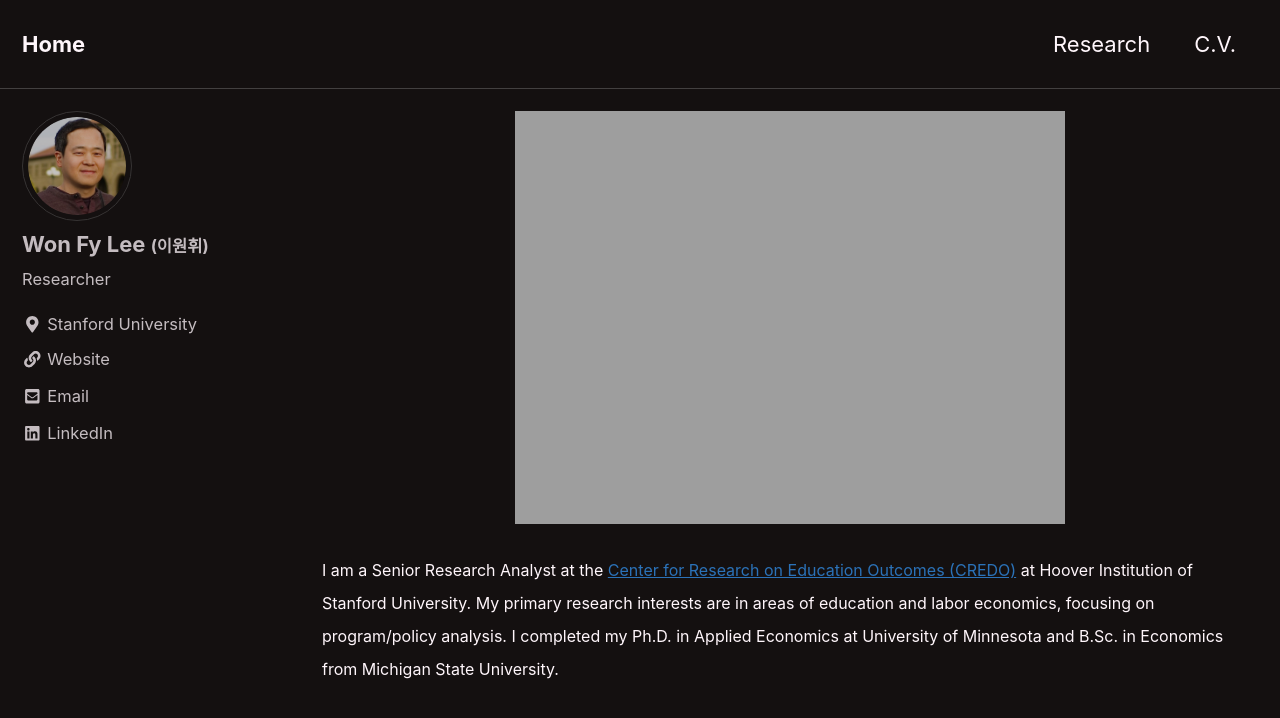
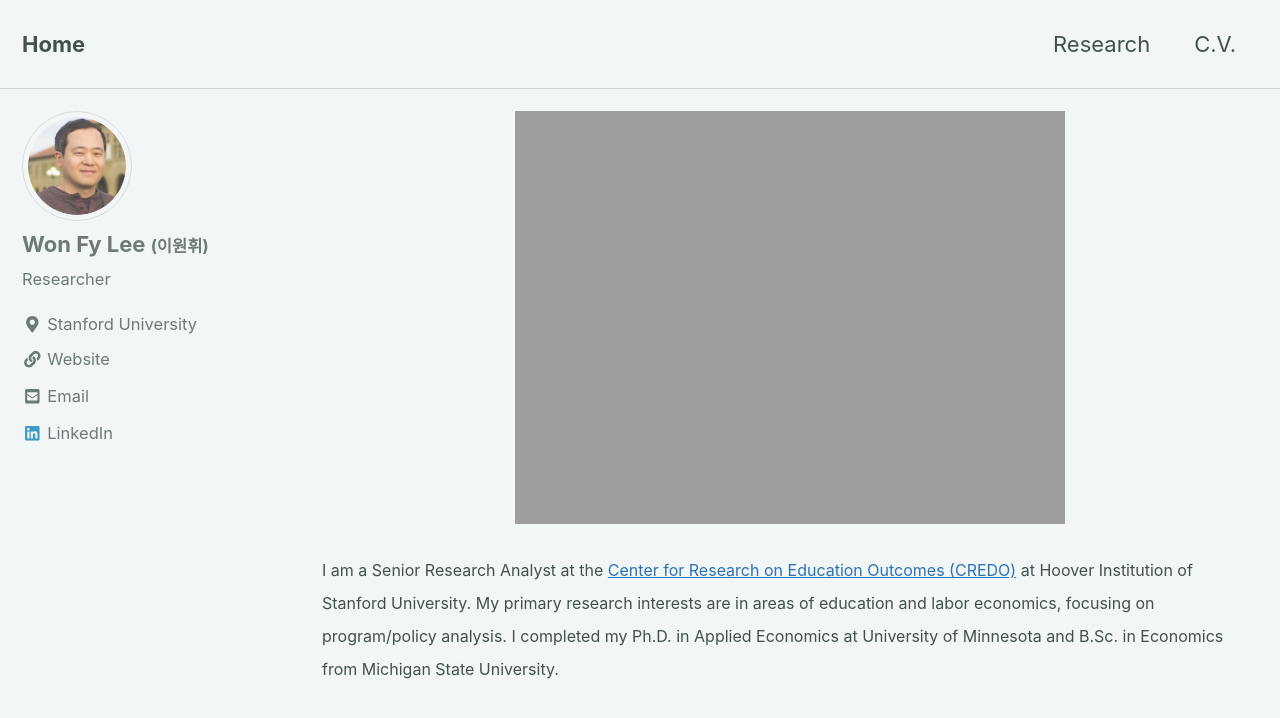
Before and after one commit to leex5089/leex5089.github.io, a Jekyll site: the page built from index.html, in a window 1280 px wide and 900 px high. Shown: the top 718 px of the window. Built offline with Jekyll 4.4.1, drawn with Linux system fonts in a browser that asks for light colours; nearby versions of some CDN libraries; the list of posts is cut into pages by our own code.

Commit message:
Update _config.yml

```diff
--- a/_config.yml
+++ b/_config.yml
@@ -12,7 +12,7 @@
 
 # theme                  : "minimal-mistakes-jekyll"
 # remote_theme           : "mmistakes/minimal-mistakes"
-minimal_mistakes_skin    : "neon" # "default", "aqua", "contrast", "dark", "dirt", "neon", "mint", "plum", "air"
+minimal_mistakes_skin    : "mint" # "default", "aqua", "contrast", "dark", "dirt", "neon", "mint", "plum", "air"
 # Google Analytics
 analytics:
             provider: "google-universal"
```
